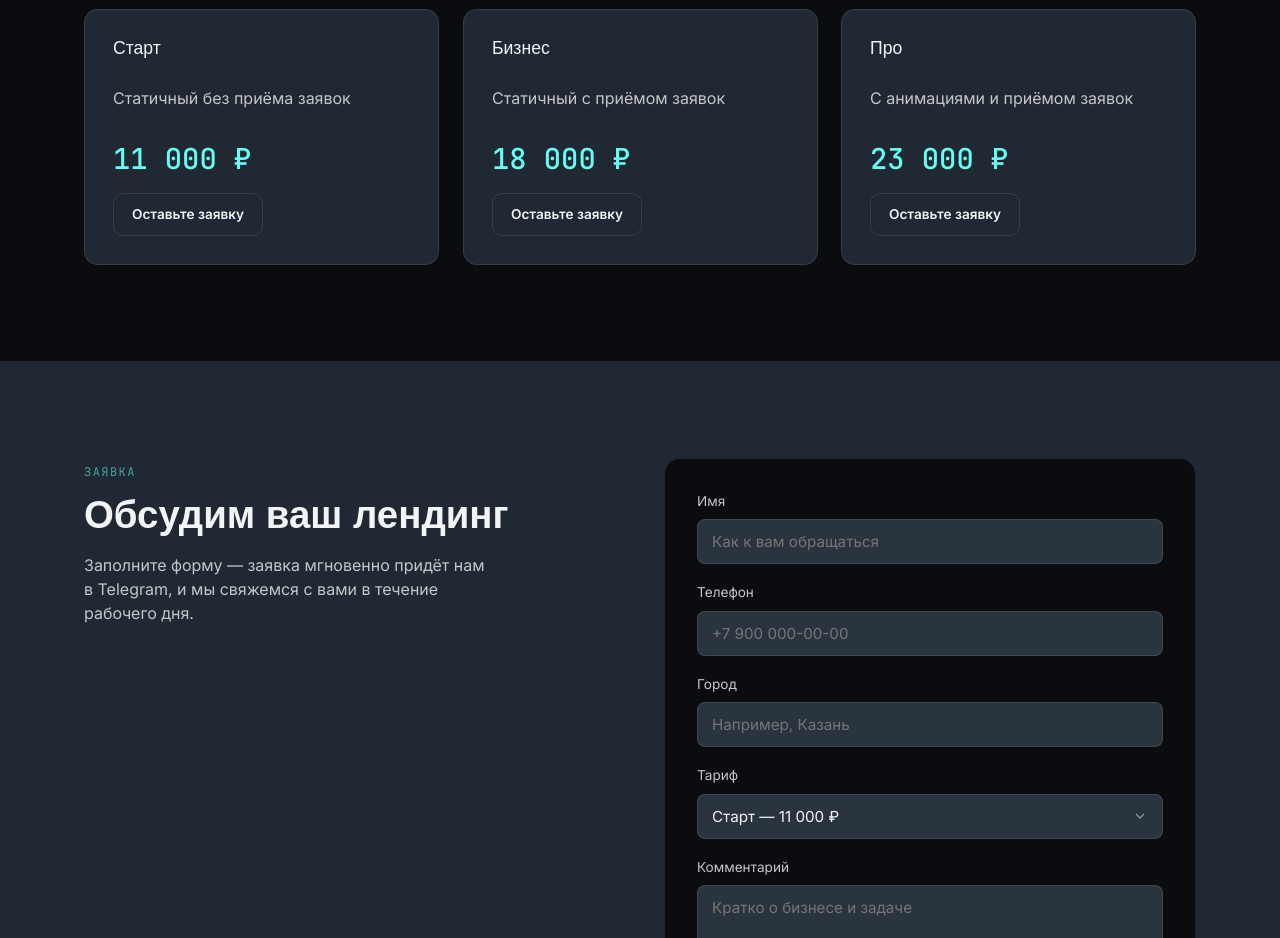
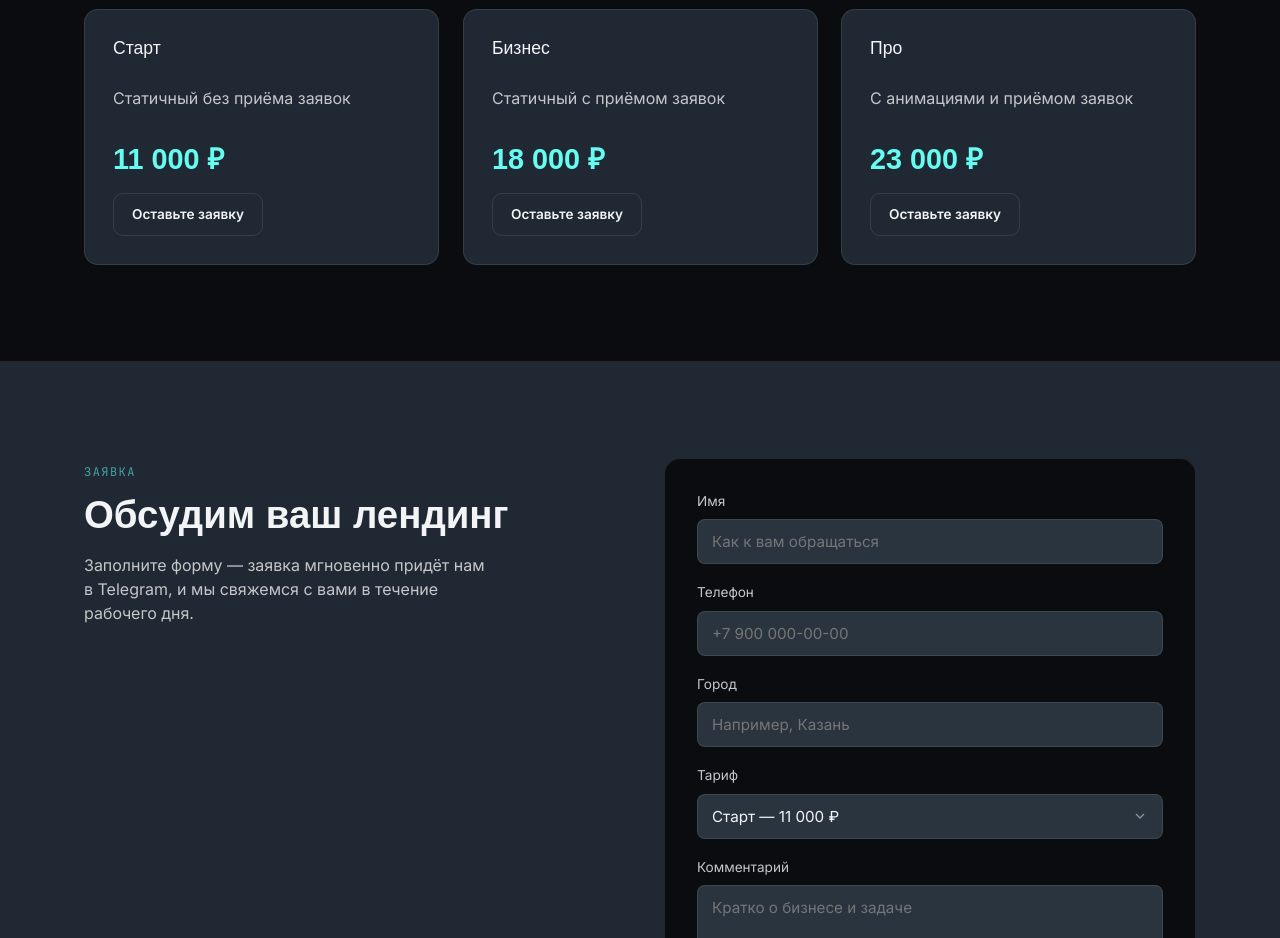
Before and after one commit to workhattdplay/segaeraergqrgqeerhergq4rgqertrXgvqe4rgq3erhbadgfadrg, a React (Vite) app: page / in a window 1280 px wide. Shown: the part 1720-2658 px from the top of the page. Built offline with nearby package versions, Linux system fonts and the light colour scheme; a web font is replaced by a local one.

Commit message:
Add files via upload

```diff
--- a/src/index.css
+++ b/src/index.css
@@ -357,9 +357,9 @@ a { color: inherit; text-decoration: none; }
 }
 
 .price__value {
-  font-family: var(--font-mono);
+  font-family: var(--font-display);
   font-size: 1.8rem;
-  font-weight: 500;
+  font-weight: 700;
   color: var(--accent-warm);
 }
 
```
